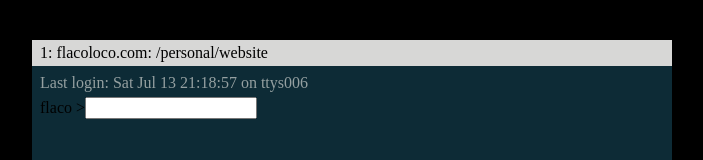
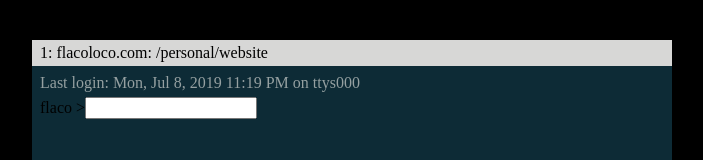
Before and after one commit to flacoloco/flacoloco.com-v2, a React app: page / in a window 1280 px wide. Shown: the part 120-280 px from the top of the page, without its empty margins (288-991 px from the left). Built offline with nearby package versions, Linux system fonts and the light colour scheme.

Commit message:
moment library for date format

```diff
--- a/src/Terminal/Terminal.jsx
+++ b/src/Terminal/Terminal.jsx
@@ -1,4 +1,5 @@
 import React, { memo, useEffect, useRef, useState } from 'react'
+import moment from 'moment'
 
 import {
   Container,
@@ -12,6 +13,7 @@ import {
 } from './Terminal.styles'
 
 import data from './data.json'
+
 
 const randomIndex = max => Math.floor(Math.random() * max)
 
@@ -31,6 +33,10 @@ function Terminal() {
   const [resp, setResp] = useState([])
   const inputRef = useRef()
   const consoleRef = useRef()
+  const dateToFormat = '1976-04-19T12:59-0500'
+  moment.locale('en-GB');
+  const today = moment().format('llll')
+
 
   useEffect(() => {
     consoleRef.current.scrollTop = consoleRef.current.scrollHeight
@@ -58,13 +64,13 @@ function Terminal() {
       inputRef.current.value = ''
     }
   }
-  console.log('resp', resp);
+  console.log('resp', resp)
   return (
     <Container>
       <ConsoleWrapper ref={consoleRef}>
         <Header>1: flacoloco.com: /personal/website</Header>
         <Console>
-          <Line>Last login: Sat Jul 13 21:18:57 on ttys006</Line>
+          <Line>{`Last login: ${today} on ttys000`}</Line>
           {resp.map((r, i) => (
             <li key={i}>
               <Line>
```
Also changed, not shown: package.json (+5 -4 lines).
